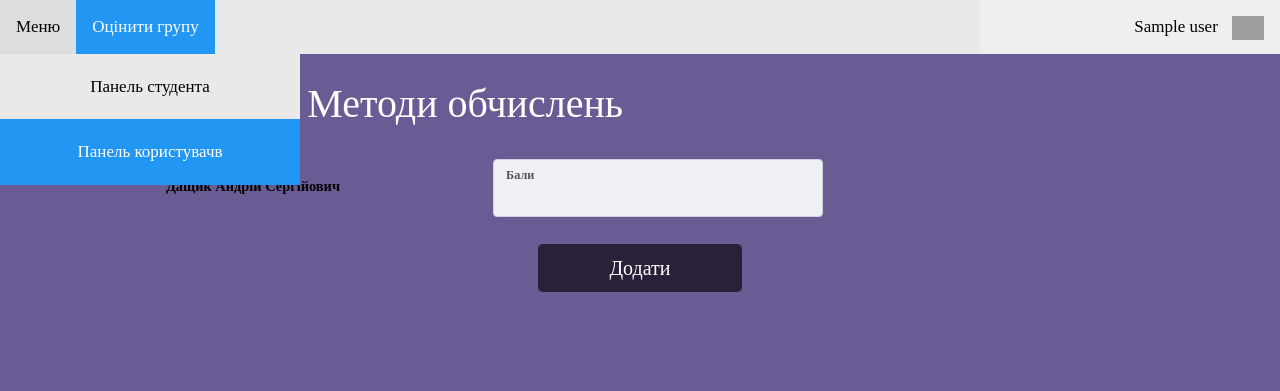
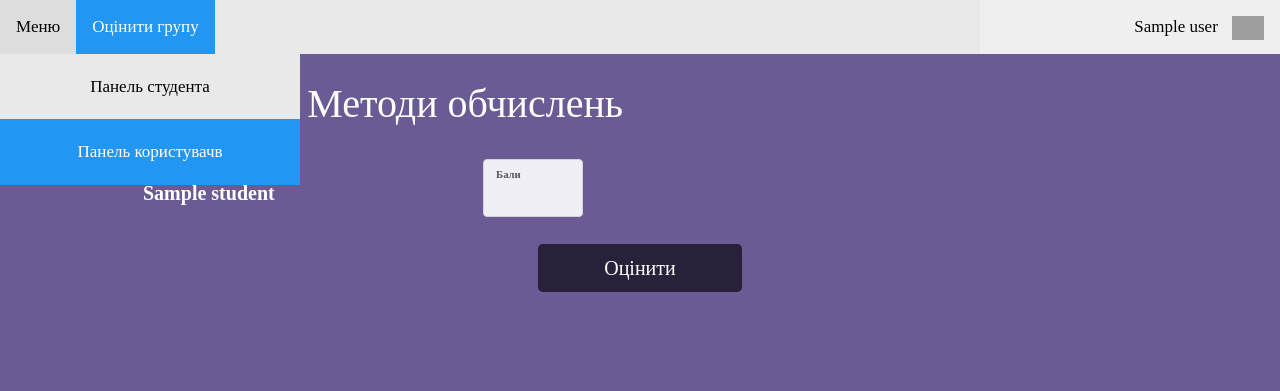
Before and after one commit to andreydashch/decanat, a Flask app: template templates/admin/teacher/give_rating.html in a window 1280 px wide. Shown: the top 391 px of the page. Run offline with Flask 3, Linux system fonts and the light colour scheme; the template is opened without the code that fills it: most values are stand-ins (such as "Sample title", 1, 10 or a date in 2020); parts of the project's set-up code (start-up, migrations or seed data) failed here and were passed over; some libraries are stand-ins or nearby versions; grey boxes are pictures that could not be loaded.

Commit message:
Give rating endpoint

```diff
--- a/app.py
+++ b/app.py
@@ -191,6 +191,17 @@ def update_user():
     )
 
 
+@app.route('/give_rating', methods=['POST', 'GET'])
+def give_rating():
+    user = auth_check_for_role([TEST_ROlE])
+    students_list = studnet_service.get_students_by_group("211")
+    return render_template(
+        'admin/teacher/give_rating.html',
+        data={"user": user},
+        students_list=students_list
+    )
+
+
 @app.route('/account', methods=['POST', 'GET'])
 def account():
     user = auth_check_for_role([STUDENT_ROLE])
--- /dev/null
+++ b/static/give_rating.css
@@ -0,0 +1,27 @@
+form .input_block {
+    display:block;
+}
+
+form .student_block {
+  display:flex;
+}
+
+
+form .student_name_container {
+  min-width:330px;
+  width:24%;
+  display: flex;
+  flex-direction: row;
+  align-items: center;
+}
+
+form .student_name {
+  color: white;
+  font-size: 15pt;
+
+}
+
+form .small {
+  min-width: 100px;
+  width: 10%;
+}
--- a/templates/admin/teacher/give_rating.html
+++ b/templates/admin/teacher/give_rating.html
@@ -8,6 +8,7 @@
     <link rel="stylesheet" type="text/css" href= "{{url_for('static', filename='bootstrap.min.css')}}">
     <link rel="stylesheet" type="text/css" href= "{{url_for('static', filename='input_form.css')}}">
     <link rel="stylesheet" type="text/css" href= "{{url_for('static', filename='index.css')}}">
+    <link rel="stylesheet" type="text/css" href= "{{url_for('static', filename='give_rating.css')}}">
 </head>
 
 <body>
@@ -55,24 +56,34 @@
         <form action="" method="post">
             <h1>Група 221 Методи обчислень</h1>
             <div class="input_block">
-                <div class="form-floating">
-                    <label>Дащик Андрій Сергійович</label>
+
+                {%for student in students_list%}
+                <div class="student_block">
+                    <div class="student_name_container">
+                        <label class="student_name">{{student.name}}</label>
+                    </div>
+
+
+                    <div class="form-floating small">
+                        <input class="form-control small" name="grade" id={{student.name}} required>
+                        <label for={{student.name}}>Бали</label>
+                    </div>
                 </div>
-                <div class="form-floating">
-                    <input class="form-control" name="grade" id="input_grade" required>
-                    <label for="input_grade">Бали</label>
-                </div>
+                {%endfor%}
+
             </div>
 
+
+
             <div class="btn_container">
-                <button class="btn btn-lg" type="submit">Додати</button>
+                <button class="btn btn-lg" type="submit">Оцінити</button>
             </div>
       </form>
   </main>
 
     {% if is_confirm %}
     <script>
-        alert("Користувача успішно додано!");
+        alert("Оцінки успішно додано!");
     </script>
     {% endif %}
 
```
